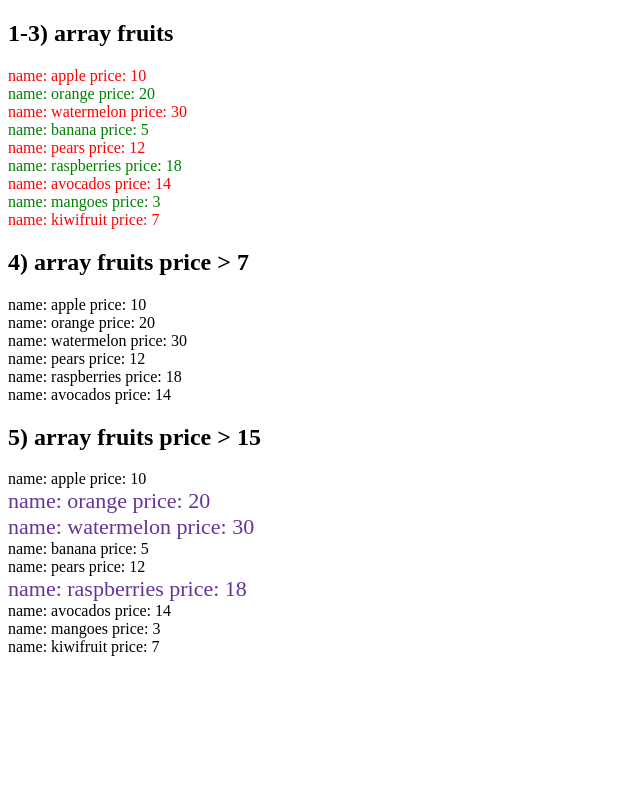
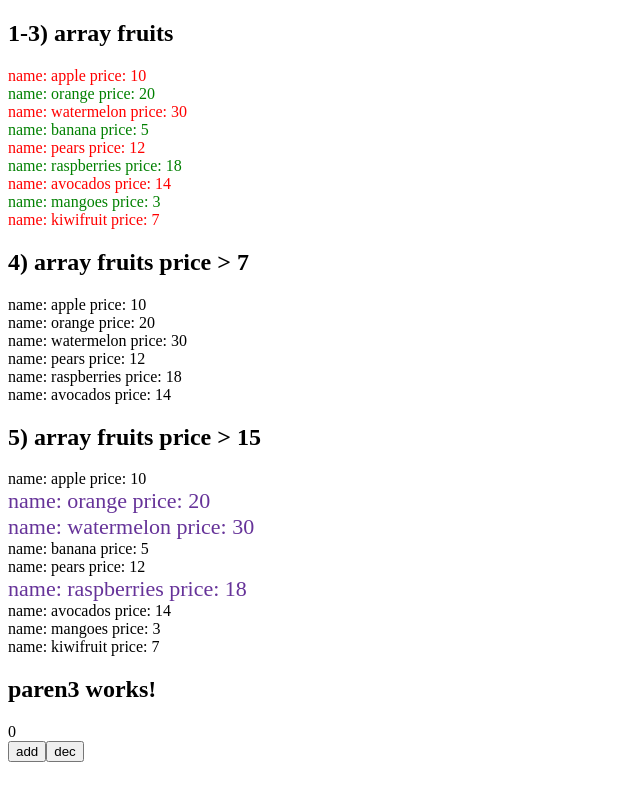
Before and after one commit to Sergey-Rimsha/angular-project, an Angular app: page / in a window 1280 px wide. Shown: the whole page, without its empty margins (0-640 px from the left). Built offline with nearby package versions, Linux system fonts and the light colour scheme.

Commit message:
RxJs BehaviorSubject

```diff
--- a/src/app/app.component.html
+++ b/src/app/app.component.html
@@ -33,4 +33,5 @@
 <div>
   <!--  <inst-parent></inst-parent>-->
   <inst-parent2></inst-parent2>
+  <inst-paren3></inst-paren3>
 </div>
--- /dev/null
+++ b/src/app/paren3/paren3.component.html
@@ -0,0 +1,7 @@
+<h2>paren3 works!</h2>
+
+<div>
+  {{ test }}
+</div>
+<button (click)="addValueHandler()">add</button>
+<button (click)="decValueHandler()">dec</button>
--- /dev/null
+++ b/src/app/paren3/paren3.component.ts
@@ -0,0 +1,27 @@
+import { Component, OnInit } from '@angular/core'
+import { ValueService } from '../services/value.service'
+
+@Component({
+  selector: 'inst-paren3',
+  templateUrl: './paren3.component.html',
+  styleUrls: ['./paren3.component.scss'],
+})
+export class Paren3Component implements OnInit {
+  constructor(private valueService: ValueService) {}
+
+  public test = 1
+
+  ngOnInit(): void {
+    this.valueService.value$.subscribe(value => {
+      this.test = value
+    })
+  }
+
+  addValueHandler() {
+    this.valueService.add()
+  }
+
+  decValueHandler() {
+    this.valueService.dec()
+  }
+}
--- /dev/null
+++ b/src/app/services/value.service.ts
@@ -0,0 +1,17 @@
+import { Injectable } from '@angular/core'
+import { BehaviorSubject } from 'rxjs'
+
+@Injectable({
+  providedIn: 'root',
+})
+export class ValueService {
+  value$: BehaviorSubject<number> = new BehaviorSubject<number>(0)
+
+  add() {
+    this.value$.next(this.value$.getValue() + 1)
+  }
+
+  dec() {
+    this.value$.next(this.value$.getValue() - 1)
+  }
+}
```
Also changed, not shown: src/app/app.module.ts (+5 -3 lines), src/app/paren3/paren3.component.scss (added).
